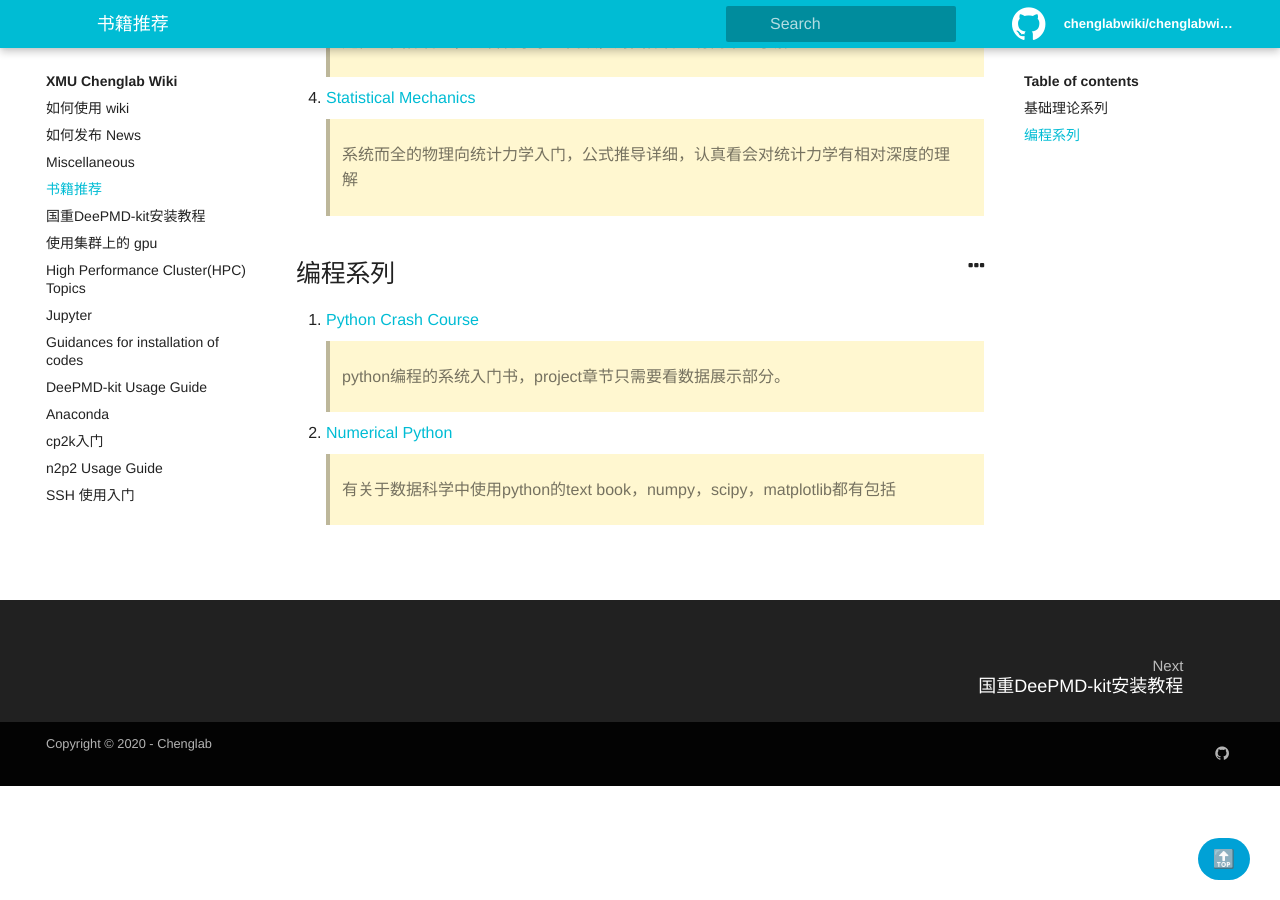
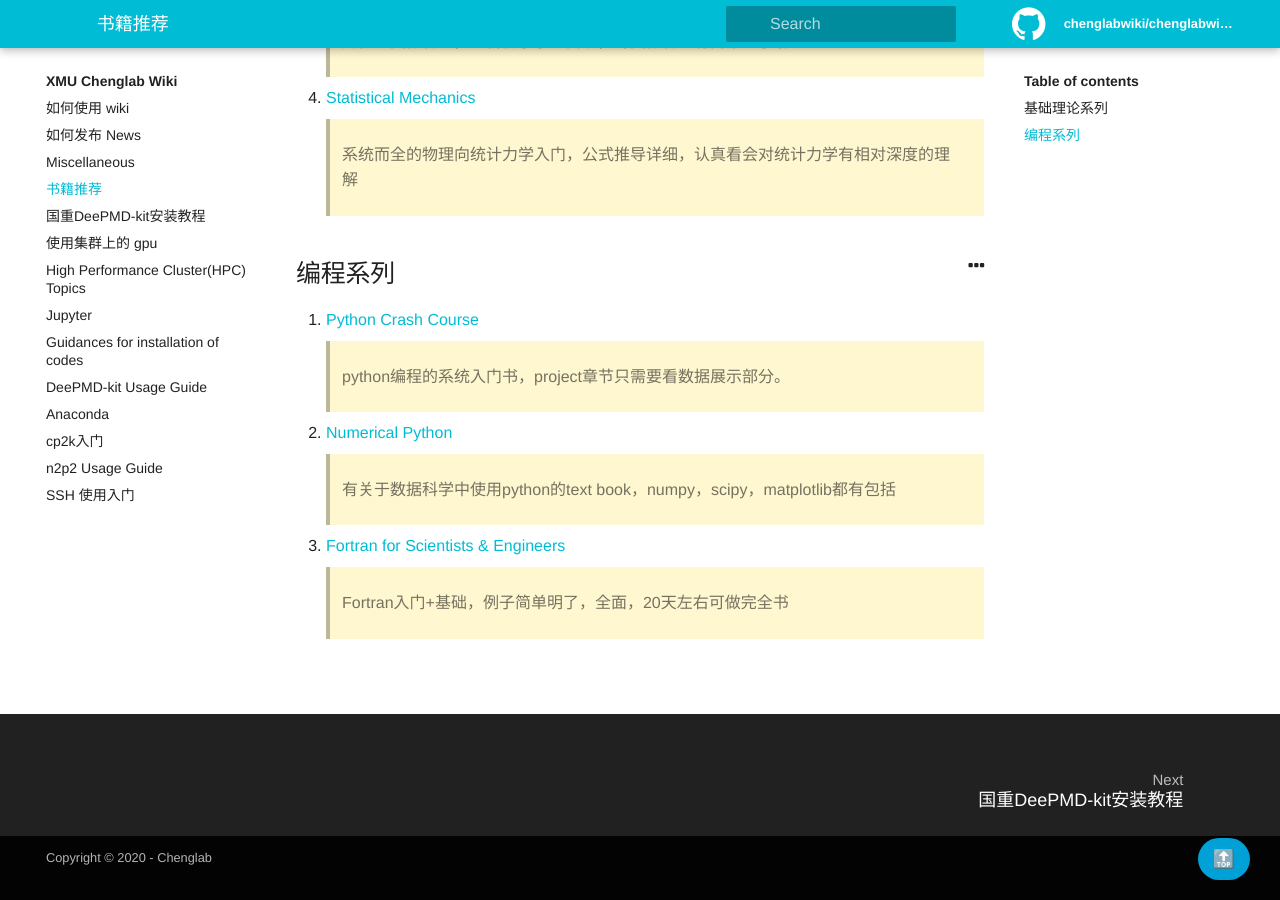
Before and after one commit to chenggroup/chenggroup.github.io, a Jekyll site: the page built from _wiki/book_recommendation.md, in a window 1280 px wide and 900 px high, scrolled down 484 px. Built offline with Jekyll 4.4.1, drawn with Linux system fonts in a browser that asks for light colours.

Commit message:
book fortran

```diff
--- a/_wiki/book_recommendation.md
+++ b/_wiki/book_recommendation.md
@@ -32,3 +32,7 @@ title: 书籍推荐
 2. [Numerical Python](https://book.douban.com/subject/33088627/)
 
    > 有关于数据科学中使用python的text book，numpy，scipy，matplotlib都有包括
+
+3. [Fortran for Scientists & Engineers](https://book.douban.com/subject/2248942/)
+
+   > Fortran入门+基础，例子简单明了，全面，20天左右可做完全书
```
